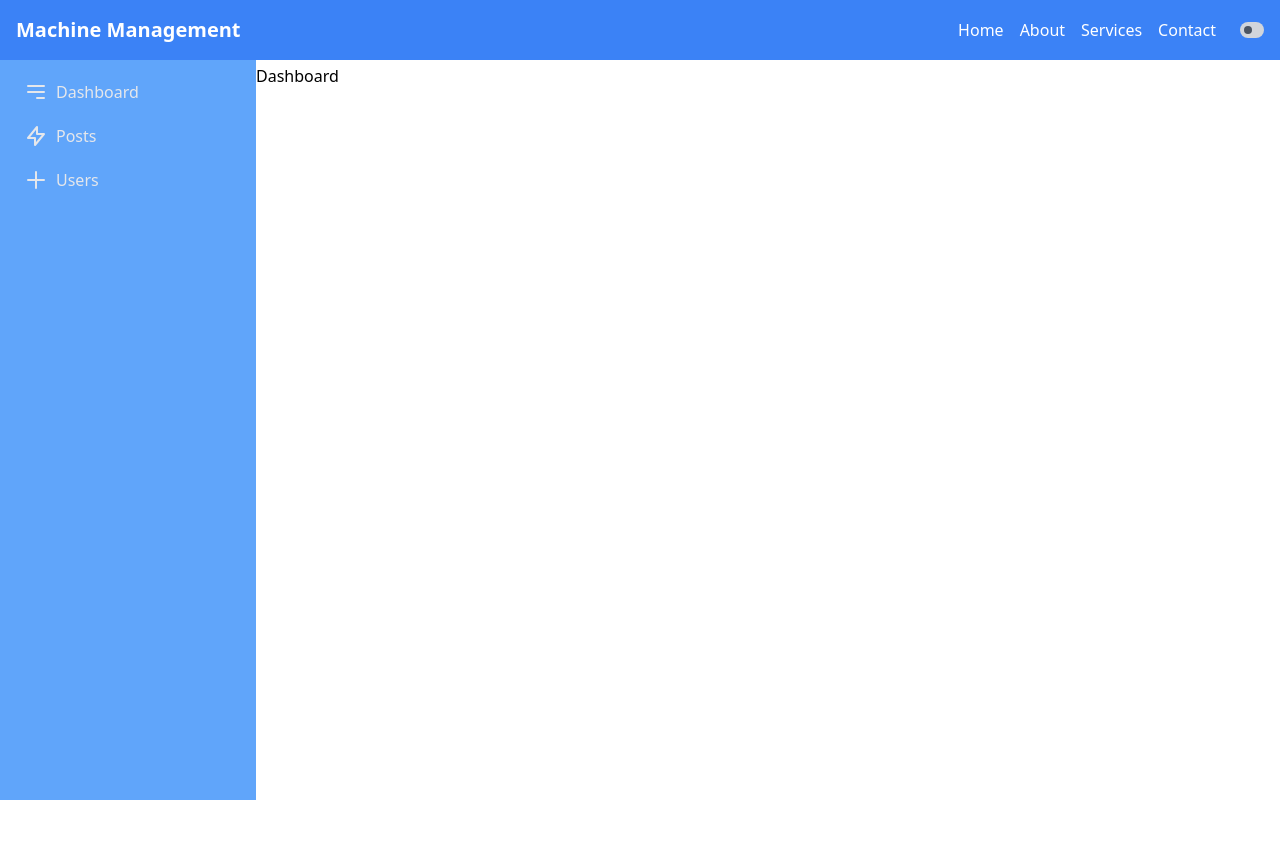
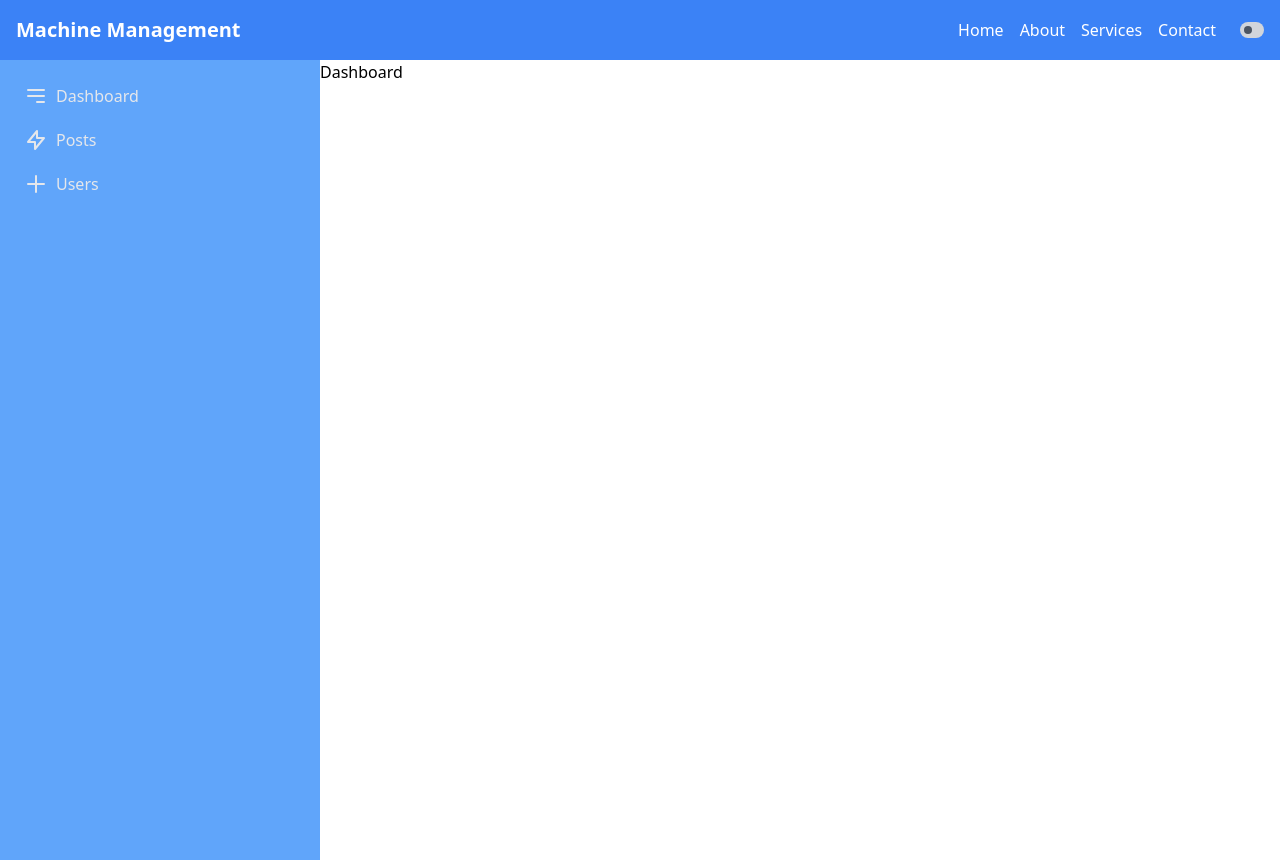
Before and after one commit to deelipsingh77/machinemanagement, a Django app: page /dashboard/ in a window 1280 px wide. Before the commit the page ends 800 px from the top, so only its background shows below. Run offline with Django 5.2, Linux system fonts and the light colour scheme; the visitor is signed in with stand-in values (Sample User, id 1).

Commit message:
Stying Fixed

```diff
--- a/static/css/styles.css
+++ b/static/css/styles.css
@@ -662,36 +657,60 @@ video {
   top: 0.25rem;
 }
 
-.top-16 {
-  top: 4rem;
+.top-14 {
+  top: 3.5rem;
 }
 
-.top-0 {
-  top: 0px;
-}
-
-.top-14 {
-  top: 3.5rem;
+.bottom-0 {
+  bottom: 0px;
 }
 
 .left-0 {
   left: 0px;
 }
 
-.bottom-0 {
-  bottom: 0px;
+.z-0 {
+  z-index: 0;
 }
 
 .z-10 {
   z-index: 10;
 }
 
-.z-0 {
-  z-index: 0;
+.z-\[5\] {
+  z-index: 5;
 }
 
-.z-\[5\] {
-  z-index: 5;
+.col-span-4 {
+  grid-column: span 4 / span 4;
+}
+
+.col-span-8 {
+  grid-column: span 8 / span 8;
+}
+
+.col-span-2 {
+  grid-column: span 2 / span 2;
+}
+
+.col-span-10 {
+  grid-column: span 10 / span 10;
+}
+
+.col-span-1 {
+  grid-column: span 1 / span 1;
+}
+
+.col-span-5 {
+  grid-column: span 5 / span 5;
+}
+
+.col-span-6 {
+  grid-column: span 6 / span 6;
+}
+
+.col-span-7 {
+  grid-column: span 7 / span 7;
 }
 
 .mx-auto {
@@ -728,6 +743,10 @@ video {
   display: flex;
 }
 
+.grid {
+  display: grid;
+}
+
 .hidden {
   display: none;
 }
@@ -744,6 +763,10 @@ video {
   height: 1.5rem;
 }
 
+.h-full {
+  height: 100%;
+}
+
 .h-screen {
   height: 100vh;
 }
@@ -752,12 +775,12 @@ video {
   height: 4rem;
 }
 
-.h-full {
-  height: 100%;
+.min-h-80 {
+  min-height: 20rem;
 }
 
-.min-h-80 {
-  min-height: 20rem;
+.min-h-6 {
+  min-height: 1.5rem;
 }
 
 .w-2 {
@@ -780,6 +803,10 @@ video {
   min-width: 16rem;
 }
 
+.min-w-6 {
+  min-width: 1.5rem;
+}
+
 .flex-none {
   flex: none;
 }
@@ -800,6 +827,26 @@ video {
 
 .cursor-pointer {
   cursor: pointer;
+}
+
+.grid-cols-12 {
+  grid-template-columns: repeat(12, minmax(0, 1fr));
+}
+
+.grid-cols-5 {
+  grid-template-columns: repeat(5, minmax(0, 1fr));
+}
+
+.grid-cols-6 {
+  grid-template-columns: repeat(6, minmax(0, 1fr));
+}
+
+.grid-cols-7 {
+  grid-template-columns: repeat(7, minmax(0, 1fr));
+}
+
+.grid-cols-8 {
+  grid-template-columns: repeat(8, minmax(0, 1fr));
 }
 
 .flex-col {
@@ -938,44 +952,12 @@ video {
   padding-top: 1rem;
 }
 
-.pb-64 {
-  padding-bottom: 16rem;
-}
-
-.pb-\[64px\] {
-  padding-bottom: 64px;
-}
-
-.pt-60 {
-  padding-top: 15rem;
-}
-
-.pt-5 {
-  padding-top: 1.25rem;
-}
-
-.pt-52 {
-  padding-top: 13rem;
-}
-
-.pt-3 {
-  padding-top: 0.75rem;
-}
-
-.pt-36 {
-  padding-top: 9rem;
-}
-
-.pt-24 {
-  padding-top: 6rem;
+.pl-64 {
+  padding-left: 16rem;
 }
 
 .pt-16 {
   padding-top: 4rem;
-}
-
-.pl-64 {
-  padding-left: 16rem;
 }
 
 .text-center {
@@ -1086,37 +1075,70 @@ video {
   background-color: rgb(51 65 85 / var(--tw-bg-opacity));
 }
 
-.dark\:bg-slate-900:is(.dark *) {
-  --tw-bg-opacity: 1;
-  background-color: rgb(15 23 42 / var(--tw-bg-opacity));
-}
-
-.dark\:bg-gray-300:is(.dark *) {
-  --tw-bg-opacity: 1;
-  background-color: rgb(209 213 219 / var(--tw-bg-opacity));
-}
-
-.dark\:bg-gray-900:is(.dark *) {
-  --tw-bg-opacity: 1;
-  background-color: rgb(17 24 39 / var(--tw-bg-opacity));
-}
-
-.dark\:bg-gray-800:is(.dark *) {
-  --tw-bg-opacity: 1;
-  background-color: rgb(31 41 55 / var(--tw-bg-opacity));
-}
-
 .dark\:text-white:is(.dark *) {
   --tw-text-opacity: 1;
   color: rgb(255 255 255 / var(--tw-text-opacity));
 }
 
-.hover\:dark\:bg-gray-300:is(.dark *):hover {
-  --tw-bg-opacity: 1;
-  background-color: rgb(209 213 219 / var(--tw-bg-opacity));
+@media (min-width: 640px) {
+  .sm\:col-span-2 {
+    grid-column: span 2 / span 2;
+  }
+
+  .sm\:col-span-10 {
+    grid-column: span 10 / span 10;
+  }
+
+  .sm\:col-span-4 {
+    grid-column: span 4 / span 4;
+  }
+
+  .sm\:col-span-8 {
+    grid-column: span 8 / span 8;
+  }
+
+  .sm\:inline {
+    display: inline;
+  }
+
+  .sm\:grid-cols-12 {
+    grid-template-columns: repeat(12, minmax(0, 1fr));
+  }
+
+  .sm\:justify-normal {
+    justify-content: normal;
+  }
+
+  .sm\:justify-center {
+    justify-content: center;
+  }
 }
 
 @media (min-width: 768px) {
+  .md\:col-span-2 {
+    grid-column: span 2 / span 2;
+  }
+
+  .md\:col-span-8 {
+    grid-column: span 8 / span 8;
+  }
+
+  .md\:col-span-4 {
+    grid-column: span 4 / span 4;
+  }
+
+  .md\:col-span-10 {
+    grid-column: span 10 / span 10;
+  }
+
+  .md\:col-span-3 {
+    grid-column: span 3 / span 3;
+  }
+
+  .md\:col-span-9 {
+    grid-column: span 9 / span 9;
+  }
+
   .md\:flex {
     display: flex;
   }
--- a/templates/(core)/layout.html
+++ b/templates/(core)/layout.html
@@ -12,11 +12,13 @@
         <header>
             {% include "components/navbar.html" %}
         </header>
-    <aside>
+        <main class="container grid sm:grid-cols-12 grid-cols-8">
+            <aside class="sm:col-span-4 md:col-span-3 col-span-1 h-screen">
                 {% include "components/sidebar.html" %}
             </aside>
-    <main class="container pt-16 pl-64">
+            <div class="sm:col-span-8 md:col-span-9 col-span-7">
                 {% block content %}{% endblock content %}
+            </div>
         </main>
     </body>
 </html>
--- a/templates/components/navbar.html
+++ b/templates/components/navbar.html
@@ -1,4 +1,4 @@
-<nav class="bg-blue-500 dark:bg-slate-700 p-4 fixed w-full z-10 dark-transition">
+<nav class="bg-blue-500 dark:bg-slate-700 p-4 sticky w-full z-10 dark-transition">
   <div class="container mx-auto flex justify-between items-center">
     <a href="#" class="text-white text-xl font-bold">Machine Management</a>
     <div class="hidden md:flex space-x-4">
--- a/templates/components/sidebar.html
+++ b/templates/components/sidebar.html
@@ -1,15 +1,12 @@
-<div class="fixed bottom-0 top-14 left-0 w-64 flex-none dark:bg-gray-800 bg-blue-400 z-0">
-  {% comment %} <div class="flex items-center justify-center h-16 bg-gray-900 text-white">
-    <span class="text-xl font-bold">Dashboard</span>
-  </div> {% endcomment %}
+<div class="w-full h-full dark:bg-gray-800 bg-blue-400 z-0">
   <div class="flex flex-col items-start justify-start h-full py-4">
     <a
       href="#"
-      class="flex items-center px-6 py-2 text-gray-200 hover:bg-gray-700 hover:text-white w-full"
+      class="flex justify-center sm:justify-normal items-center px-6 py-2 text-gray-200 hover:bg-gray-700 hover:text-white w-full"
     >
       <svg
         xmlns="http://www.w3.org/2000/svg"
-        class="h-6 w-6 mr-2"
+        class="min-h-6 min-w-6 h-6 w-6 mr-2"
         fill="none"
         viewBox="0 0 24 24"
         stroke="currentColor"
@@ -21,15 +18,17 @@
           d="M4 6h16M4 12h16m-7 6h7"
         ></path>
       </svg>
-      Dashboard
+      <span class="hidden sm:inline">
+        Dashboard
+      </span>
     </a>
     <a
       href="#"
-      class="flex items-center px-6 py-2 mt-1 text-gray-200 hover:bg-gray-700 hover:text-white w-full"
+      class="flex justify-center sm:justify-normal items-center px-6 py-2 mt-1 text-gray-200 hover:bg-gray-700 hover:text-white w-full"
     >
       <svg
         xmlns="http://www.w3.org/2000/svg"
-        class="h-6 w-6 mr-2"
+        class="min-h-6 min-w-6 h-6 w-6 mr-2"
         fill="none"
         viewBox="0 0 24 24"
         stroke="currentColor"
@@ -41,15 +40,17 @@
           d="M13 10V3L4 14h7v7l9-11h-7z"
         ></path>
       </svg>
-      Posts
+      <span class="hidden sm:inline">
+        Posts
+      </span>
     </a>
     <a
       href="#"
-      class="flex items-center px-6 py-2 mt-1 text-gray-200 hover:bg-gray-700 hover:text-white w-full"
+      class="flex justify-center sm:justify-normal items-center px-6 py-2 mt-1 text-gray-200 hover:bg-gray-700 hover:text-white w-full"
     >
       <svg
         xmlns="http://www.w3.org/2000/svg"
-        class="h-6 w-6 mr-2"
+        class="min-h-6 min-w-6 h-6 w-6 mr-2"
         fill="none"
         viewBox="0 0 24 24"
         stroke="currentColor"
@@ -61,7 +62,9 @@
           d="M12 4v16m8-8H4"
         ></path>
       </svg>
-      Users
+      <span class="hidden sm:inline">
+        Users
+      </span>
     </a>
     <!-- Add more sidebar items as needed -->
   </div>
```
Also changed, not shown: other parts of static/css/styles.css (+42 -69 lines). Lines whose indentation alone changed are shown as unchanged.
